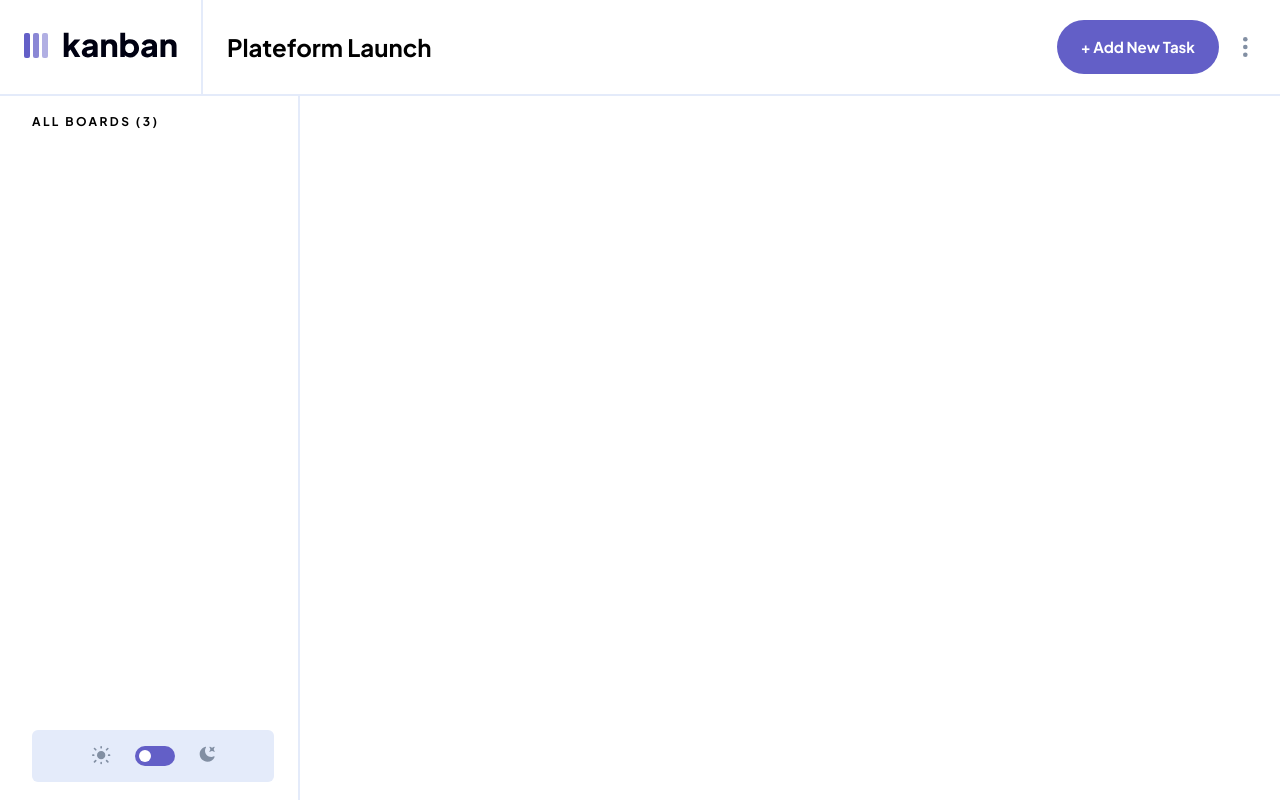
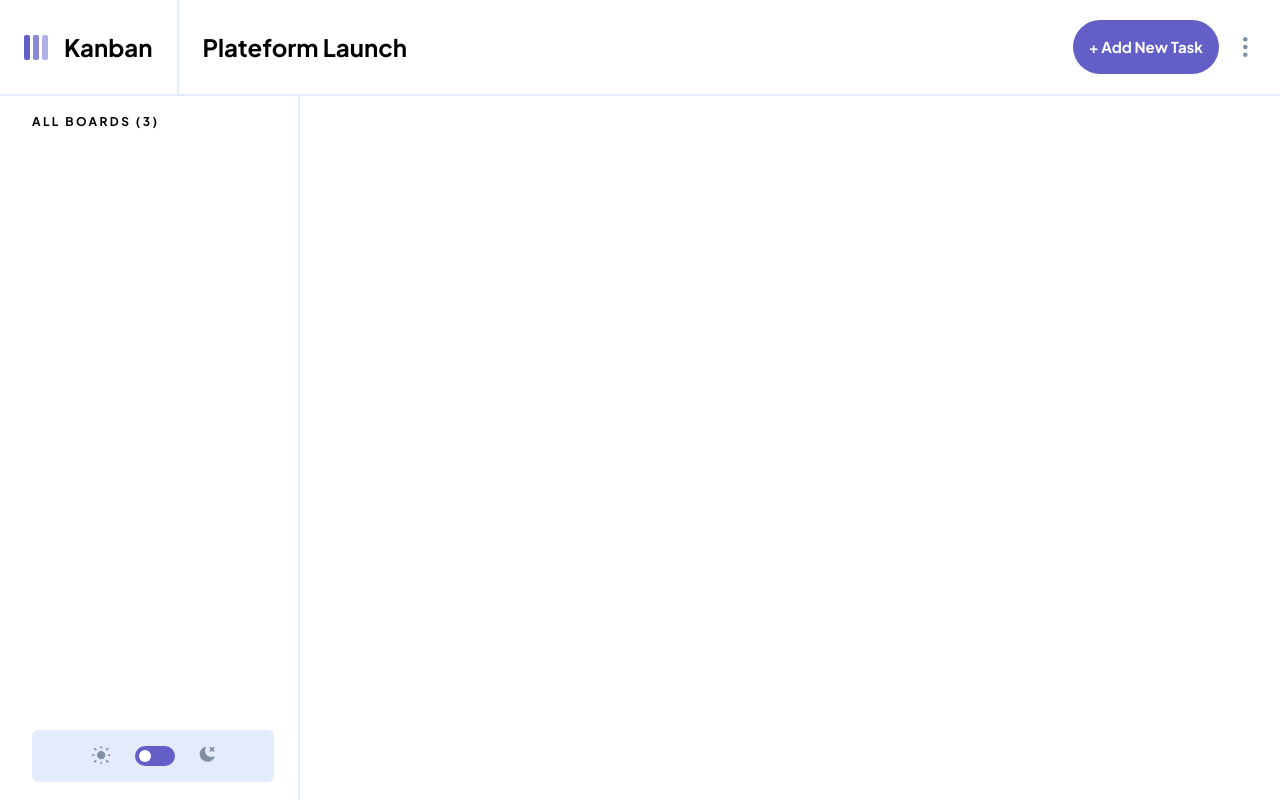
Before and after one commit to WillFDA/kanban-william, a Next.js app: page / in a window 1280 px wide. Built offline with nearby package versions, Linux system fonts and the light colour scheme.

Commit message:
Modif logo - header -
Modification nom fichier - supression button tsx et css variables pour les bouttons - modification logo avec ajout h1 kanban

```diff
--- a/app/components/Button.tsx
+++ /dev/null
@@ -1,46 +0,0 @@
-"use client";
-
-import Image from "next/image";
-import React from "react";
-
-type Props = {
-  text: string;
-  type: "primaryl" | "primarys" | "secondary" | "destructive";
-  // handleClick: () => void;
-  add?: boolean;
-};
-const buttonStyles = {
-  primaryl:
-    "text-white bg-main-purple py-4 text-[15px] font-bold hover:bg-main-purple-hover",
-  primarys:
-    "text-white bg-main-purple py-2 text-[13px] font-bold hover:bg-main-purple-hover",
-  secondary:
-    "text-main-purple bg-light-grey py-2 dark:bg-white  text-[13px] hover:bg-main-purple-hover",
-  destructive:
-    "text-white bg-main-red hover:bg-main-red-hover py-2 text-[13px]",
-};
-
-const Button = (props: Props) => {
-  const buttonStyle = buttonStyles[props.type] || buttonStyles.primarys;
-  return (
-    <button
-      className={`w-full px-6 rounded-full ${buttonStyle} ${
-        props.add && `flex items-center`
-      }`}
-    >
-      {props.add && (
-        <div className="block md:hidden">
-          <Image
-            src="/assets/icon-add-task-mobile.svg"
-            alt="Add Icon"
-            width={12}
-            height={12}
-          />
-        </div>
-      )}
-      <span className="hidden md:block">{props.text}</span>
-    </button>
-  );
-};
-
-export default Button;
--- /dev/null
+++ b/app/components/Header.tsx
@@ -0,0 +1,47 @@
+import Image from "next/image";
+import React from "react";
+type Props = {};
+
+const Header = (props: Props) => {
+  return (
+    <header className="w-screen flex">
+      <div className="bg-white dark:bg-dark-grey px-6 border-r-2  border-light-grey dark:border-grey border-b-2 flex gap-4 items-center h-16 md:h-20 lg:h-24">
+        <div className="flex-none">
+          <Image
+            src="/assets/logo-mobile.svg"
+            alt="Logo Kanban mobile"
+            width={24}
+            height={25}
+          />
+        </div>
+        <h1 className="font-bold text-2xl hidden md:block">Kanban</h1>
+      </div>
+      <div className=" bg-white dark:bg-dark-grey flex grow justify-between pl-6 pr-8 items-center dark:border-grey border-light-grey border-b-2 max-h-16 md:max-h-20 lg:max-h-24">
+        <h2 className="font-bold text-lg md:text-xl lg:text-2xl dark:text-white">
+          Plateform Launch
+        </h2>
+        <div className="flex gap-6 items-center">
+          <button className="primary-L hidden md:block">+ Add New Task</button>
+          <button className="primary-L md:hidden">
+            <Image
+              src="/assets/icon-add-task-mobile.svg"
+              width={12}
+              height={12}
+              alt="icon Add Task"
+            />
+          </button>
+          <div className="flex-none">
+            <Image
+              src="/assets/icon-vertical-ellipsis.svg"
+              width={5}
+              height={20}
+              alt="vertical elipsis menu"
+            />
+          </div>
+        </div>
+      </div>
+    </header>
+  );
+};
+
+export default Header;
--- a/app/components/Navbar.tsx
+++ b/app/components/Navbar.tsx
@@ -1,53 +1,27 @@
-"use client";
 import Image from "next/image";
 import React from "react";
-import { useTheme } from "next-themes";
-import Button from "./Button";
+import ThemeSwitcher from "../ThemeSwitcher";
+
 type Props = {};
 
 const Navbar = (props: Props) => {
-  const { theme } = useTheme();
-
-  const getImageSrc = () => {
-    switch (theme) {
-      case "dark":
-        return "/assets/logo-light.svg";
-      case "light":
-        return "/assets/logo-dark.svg";
-      default:
-        return "/assets/logo-dark.svg";
-    }
-  };
   return (
-    <header className="w-screen flex">
-      <div className=" hidden md:block bg-white dark:bg-dark-grey py-8 px-6 border-r-2 border-light-grey dark:border-grey border-b-2">
-        <Image src={getImageSrc()} alt="Logo Kanban" width={153} height={26} />
-      </div>
-      <div className="bg-white dark:bg-dark-grey py-8 px-6 border-r-2 border-light-grey dark:border-grey border-b-2 md:hidden">
-        <Image
-          src="/assets/logo-mobile.svg"
-          alt="Logo Kanban mobile"
-          width={24}
-          height={25}
-        />
-      </div>
-      <div className=" bg-white dark:bg-dark-grey flex grow justify-between pl-6 pr-8 h-24 items-center dark:border-grey border-light-grey border-b-2">
-        <h1 className="font-bold text-lg md:text-xl lg:text-2xl dark:text-white">
-          Plateform Launch
-        </h1>
-        <div className="flex gap-6 items-center">
-          <Button type="primaryl" text="+ Add New Task" add />
-          <div className="flex-none">
-            <Image
-              src="/assets/icon-vertical-ellipsis.svg"
-              width={5}
-              height={20}
-              alt="vertical elipsis menu"
-            />
-          </div>
+    <aside className="h-[calc(100vh-96px)] dark:bg-dark-grey bg-white absolute top-24 hidden md:block  md:w-[260px] lg:w-[300px] py-[18px] border-r-2 border-light-grey dark:border-grey pl-8 pr-6">
+      <div className=" h-full flex flex-col justify-between">
+        <div className="flex flex-col gap-5">
+          <h3 className="heading-s">ALL BOARDS (3)</h3>
+          <nav className="flex flex-col">
+            <button>
+              {/* <Image /> */}
+              <span></span>
+            </button>
+          </nav>
+        </div>
+        <div>
+          <ThemeSwitcher />
         </div>
       </div>
-    </header>
+    </aside>
   );
 };
 
--- a/app/components/Sidebar.tsx
+++ /dev/null
@@ -1,28 +0,0 @@
-import Image from "next/image";
-import React from "react";
-import ThemeSwitcher from "../ThemeSwitcher";
-
-type Props = {};
-
-const Sidebar = (props: Props) => {
-  return (
-    <aside className="h-[calc(100vh-96px)] dark:bg-dark-grey bg-white absolute top-24 hidden md:block  md:w-[260px] lg:w-[300px] py-[18px] border-r-2 border-light-grey dark:border-grey pl-8 pr-6">
-      <div className=" h-full flex flex-col justify-between">
-        <div className="flex flex-col gap-5">
-          <h3 className="heading-s">ALL BOARDS (3)</h3>
-          <nav className="flex flex-col">
-            <button>
-              {/* <Image /> */}
-              <span></span>
-            </button>
-          </nav>
-        </div>
-        <div>
-          <ThemeSwitcher />
-        </div>
-      </div>
-    </aside>
-  );
-};
-
-export default Sidebar;
--- a/app/globals.css
+++ b/app/globals.css
@@ -2,12 +2,10 @@
 @tailwind components;
 @tailwind utilities;
 
-
-
 .heading-xl {
   font-weight: 700;
   font-size: 1.5rem;
-    line-height:1.875rem ;
+  line-height: 1.875rem;
 }
 
 .heading-l {
@@ -32,7 +30,7 @@
 .p-med {
   font-size: 0.813rem;
   font-weight: 500;
-    line-height:1.438rem ;
+  line-height: 1.438rem;
 }
 
 .p-bold {
@@ -41,6 +39,65 @@
   line-height: 0.938rem;
 }
 
+/* --------- Buttons --------- */
+
 button {
   transition: all 200ms ease-in;
+  border-radius: 2rem;
 }
+
+.primary-L {
+  color: white;
+  background-color: #635fc7;
+  padding: 1rem;
+  font-size: 15px;
+  font-weight: bold;
+  transition: background-color 0.2s;
+}
+
+.primary-L:hover {
+  background-color: #a8a4ff;
+}
+
+.primary-S {
+  color: white;
+  background-color: #635fc7;
+  padding: 0.5rem;
+  font-size: 13px;
+  font-weight: bold;
+  transition: background-color 0.2s;
+}
+
+.primary-S:hover {
+  background-color: #a8a4ff;
+}
+
+.secondary {
+  color: #635fc7;
+  background-color: #e4ebfa;
+  padding: 0.5rem;
+  font-size: 13px;
+  transition: background-color 0.2s;
+}
+
+@media (prefers-color-scheme: dark) {
+  .secondary {
+    background-color: white;
+  }
+}
+
+.secondary:hover {
+  background-color: #a8a4ff;
+}
+
+.destructive {
+  color: white;
+  background-color: #ea5555;
+  transition: background-color 0.2s;
+  padding: 0.5rem;
+  font-size: 13px;
+}
+
+.destructive:hover {
+  background-color: #ff9898;
+}
--- a/app/page.tsx
+++ b/app/page.tsx
@@ -1,13 +1,11 @@
-import Image from "next/image";
-import ThemeSwitcher from "./ThemeSwitcher";
 import Navbar from "./components/Navbar";
-import Sidebar from "./components/Sidebar";
+import Header from "./components/Header";
 
 export default function Home() {
   return (
     <>
+      <Header />
       <Navbar />
-      <Sidebar />
       {/* <ThemeSwitcher /> */}
     </>
   );
```
Lines whose indentation alone changed are shown as unchanged.
